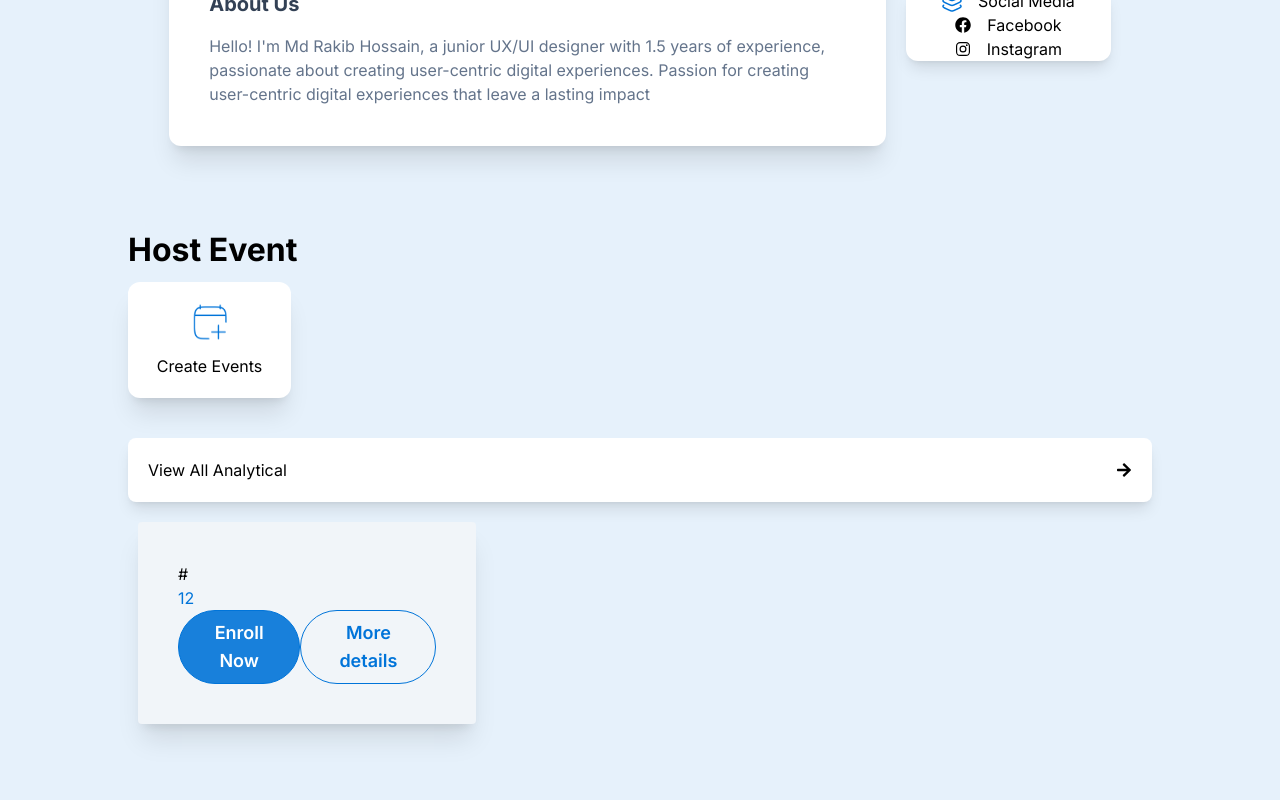
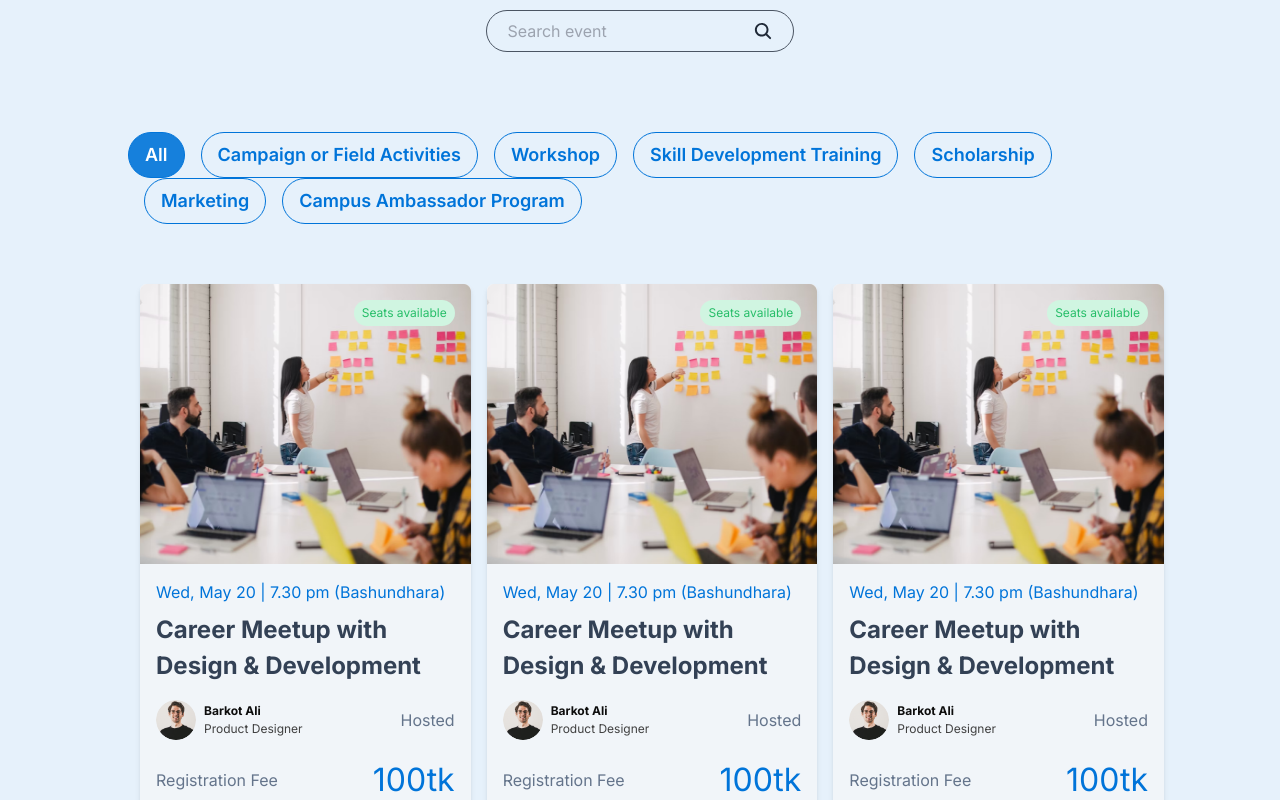
Before and after one commit to rakibulhasanbu/enrollapp-client, a Next.js app: page /event in a window 1280 px wide. Shown: the part 540-1340 px from the top of the page. Built offline with nearby package versions, Linux system fonts and the light colour scheme.

Commit message:
Events page almost done

```diff
--- a/app/event/page.tsx
+++ b/app/event/page.tsx
@@ -1,70 +1,112 @@
-import { FcGoogle } from "react-icons/fc";
-import AppButton from "../../components/ui/AppButton";
-import ProfileCard from "../../components/event/ProfileCard";
-import HostEventCard from "../../components/event/HostEventCard";
-import AnalyticCard from "../../components/event/AnalyticCard";
-import ProfileCardBottom from "../../components/event/profilecardassets/ProfileCardBottom";
+import AppButton from "@/components/ui/AppButton";
+import AppSearchInput from "@/components/ui/AppSearchInput";
+import imgUrl1 from "../../components/home/card/cardAssets/Rectangle 10.png";
+import imgUrl2 from "../../components/home/card/cardAssets/Rectangle 11.png";
 import EventsCard from "@/components/home/card/EventsCard";
+import Subscription from "@/components/home/Subscription";
 
-const Profile = () => {
+const eventcart = [
+  {
+    imgUrl1: imgUrl1,
+    imgUrl2: imgUrl2,
+    dateName: "Wed, May 20 | 7.30 pm (Bashundhara)",
+    title: "Career Meetup with Design & Development",
+    uerImg: "#", // Replace with actual user image URL
+    userName: "Barkot Ali",
+    userDegisnation: "Product Designer",
+    author: "Hosted",
+    Registration: "Registration Fee",
+    RegistrationAmount: "100tk",
+  },
+  {
+    imgUrl1: imgUrl1,
+    imgUrl2: imgUrl2,
+    dateName: "Wed, May 20 | 7.30 pm (Bashundhara)",
+    title: "Career Meetup with Design & Development",
+    uerImg: "#", // Replace with actual user image URL
+    userName: "Barkot Ali",
+    userDegisnation: "Product Designer",
+    author: "Hosted",
+    Registration: "Registration Fee",
+    RegistrationAmount: "100tk",
+  },
+  {
+    imgUrl1: imgUrl1,
+    imgUrl2: imgUrl2,
+    dateName: "Wed, May 20 | 7.30 pm (Bashundhara)",
+    title: "Career Meetup with Design & Development",
+    uerImg: "#", // Replace with actual user image URL
+    userName: "Barkot Ali",
+    userDegisnation: "Product Designer",
+    author: "Hosted",
+    Registration: "Registration Fee",
+    RegistrationAmount: "100tk",
+  },
+  {
+    imgUrl1: imgUrl1,
+    imgUrl2: imgUrl2,
+    dateName: "Wed, May 20 | 7.30 pm (Bashundhara)",
+    title: "Career Meetup with Design & Development",
+    uerImg: "#", // Replace with actual user image URL
+    userName: "Barkot Ali",
+    userDegisnation: "Product Designer",
+    author: "Hosted",
+    Registration: "Registration Fee",
+    RegistrationAmount: "100tk",
+  },
+  {
+    imgUrl1: imgUrl1,
+    imgUrl2: imgUrl2,
+    dateName: "Wed, May 20 | 7.30 pm (Bashundhara)",
+    title: "Career Meetup with Design & Development",
+    uerImg: "#", // Replace with actual user image URL
+    userName: "Barkot Ali",
+    userDegisnation: "Product Designer",
+    author: "Hosted",
+    Registration: "Registration Fee",
+    RegistrationAmount: "100tk",
+  },
+  {
+    imgUrl1: imgUrl1,
+    imgUrl2: imgUrl2,
+    dateName: "Wed, May 20 | 7.30 pm (Bashundhara)",
+    title: "Career Meetup with Design & Development",
+    uerImg: "#", // Replace with actual user image URL
+    userName: "Barkot Ali",
+    userDegisnation: "Product Designer",
+    author: "Hosted",
+    Registration: "Registration Fee",
+    RegistrationAmount: "100tk",
+  },
+];
+
+const page = () => {
   return (
-    <section className="w-[80%] mx-auto pt-40">
-      <div className="flex justify-center items-center gap-5">
-        <div className="w-[70%] bg-white rounded-xl shadow-xl relative">
-          <div className="h-[250px] bg-[#8ABFEE] rounded-xl relative">
-            <div className="right-5 absolute top-5 ">
-              <img src="/assets/Frame 1618872988.png" alt="" className="w-10" />
-            </div>
-          </div>
+    <div className="pt-40 w-[80%] mx-auto">
+      <div className="h-[350px] bg-[#8F8F8F] rounded-md mb-10"></div>
+      <AppSearchInput variant="gray" />
 
-          <div className="flex items-center  p-10 absolute top-[23%] ">
-            <div className="flex gap-20  mt-5  items-center">
-              <div className="flex gap-4 justify-center items-center">
-                <img className="w-40" src="/assets/Ellipse 1472.png" alt="" />
-                <div className="mt-12">
-                  <h2 className="text-[#1E293B] text-[24px] ">
-                    Enroll Opportunities
-                  </h2>
-                  <p className="text-[#64748B] text-[16px]">
-                    Non-profit organization
-                  </p>
-                </div>
-              </div>
+      <div className="mt-20 space-x-4 w-full overflow-x-auto">
+        <AppButton label="All" />
+        <AppButton label="Campaign or Field Activities" variant="outlined" />
+        <AppButton label="Workshop" variant="outlined" />
+        <AppButton label="Skill Development Training" variant="outlined" />
+        <AppButton label="Scholarship" variant="outlined" />
+        <AppButton label="Marketing" variant="outlined" />
+        <AppButton label="Campus Ambassador Program" variant="outlined" />
+      </div>
 
-              <div className="mt-20 text-[12px]">
-                <AppButton
-                  label="Edit details"
-                  variant="outlined"
-                  icon={<FcGoogle className="text-xl" />}
-                  iconPosition="left"
-                // onClick={() => console.log("object")}
-                />
-              </div>
-            </div>
-          </div>
+      <div className="w-full mx-auto grid grid-cols-3 gap-4 py-12">
+        {eventcart.map((data, index) => (
+          <EventsCard key={index} {...data} />
+        ))}
+      </div>
 
-          <div className="m-10 pt-20 flex flex-col gap-4">
-            <h3 className="text-[#334155] text-xl font-bold">About Us</h3>
-            <p className="text-[#64748B] text-[16px]">
-              Hello! I&apos;m Md Rakib Hossain, a junior UX/UI designer with 1.5
-              years of experience, passionate about creating user-centric
-              digital experiences. Passion for creating user-centric digital
-              experiences that leave a lasting impact
-            </p>
-          </div>
-        </div>
-        <div className="w-[20%] flex flex-col gap-6">
-          <ProfileCard />
-          <ProfileCardBottom />
-        </div>
+      <div className="w-full">
+        <Subscription />
       </div>
-      <HostEventCard />
-      <AnalyticCard />
-      <div className="w-[35%] mt-5">
-        <EventsCard dateName="12" imgUrl1="#" />
-      </div>
-    </section>
+    </div>
   );
 };
 
-export default Profile;
+export default page;
--- a/app/page.tsx
+++ b/app/page.tsx
@@ -46,7 +46,10 @@ const page = () => {
       <Partner />
       <PartnerDetails />
       <Faq />
-      <Subscription />
+      <div className="w-[80%] mx-auto">
+        {" "}
+        <Subscription />
+      </div>
     </>
   );
 };
--- a/components/home/Events.tsx
+++ b/components/home/Events.tsx
@@ -2,32 +2,17 @@
 import Slider from "react-slick";
 import "slick-carousel/slick/slick.css";
 import "slick-carousel/slick/slick-theme.css";
-import { FC } from "react";
+import imgUrl1 from "./card/cardAssets/Rectangle 10.png";
+import imgUrl2 from "./card/cardAssets/Rectangle 11.png";
 import EventsCard from "./card/EventsCard";
-// import img1 from "../home/card/cardAssets/Rectangle 11.png";
-// import img2 from "../home/card/cardAssets/Frame 1 (1).png";
-// import user from "../home/card/cardAssets/Rectangle 10.png";
 
-interface Event {
-  imgUrl1: any;
-  imgUrl2: any;
-  dateName: string;
-  title: string;
-  uerImg: any;
-  userName: string;
-  userDegisnation: string;
-  author: string;
-  Registration: string;
-  RegistrationAmount: string;
-}
-
-const eventcart: Event[] = [
+const eventcart = [
   {
-    imgUrl1: "#",
-    imgUrl2: "#",
+    imgUrl1: imgUrl1,
+    imgUrl2: imgUrl2,
     dateName: "Wed, May 20 | 7.30 pm (Bashundhara)",
     title: "Career Meetup with Design & Development",
-    uerImg: "#",
+    uerImg: "#", // Replace with actual user image URL
     userName: "Barkot Ali",
     userDegisnation: "Product Designer",
     author: "Hosted",
@@ -35,11 +20,11 @@ const eventcart: Event[] = [
     RegistrationAmount: "100tk",
   },
   {
-    imgUrl1: "#",
-    imgUrl2: "#",
+    imgUrl1: imgUrl1,
+    imgUrl2: imgUrl2,
     dateName: "Wed, May 20 | 7.30 pm (Bashundhara)",
     title: "Career Meetup with Design & Development",
-    uerImg: "#",
+    uerImg: "#", // Replace with actual user image URL
     userName: "Barkot Ali",
     userDegisnation: "Product Designer",
     author: "Hosted",
@@ -47,11 +32,11 @@ const eventcart: Event[] = [
     RegistrationAmount: "100tk",
   },
   {
-    imgUrl1: "#",
-    imgUrl2: "#",
+    imgUrl1: imgUrl1,
+    imgUrl2: imgUrl2,
     dateName: "Wed, May 20 | 7.30 pm (Bashundhara)",
     title: "Career Meetup with Design & Development",
-    uerImg: "#",
+    uerImg: "#", // Replace with actual user image URL
     userName: "Barkot Ali",
     userDegisnation: "Product Designer",
     author: "Hosted",
@@ -60,7 +45,7 @@ const eventcart: Event[] = [
   },
 ];
 
-export const Events: FC = () => {
+export const Events = () => {
   const settings = {
     dots: false,
     infinite: true,
@@ -68,15 +53,15 @@ export const Events: FC = () => {
     slidesToShow: 3,
     slidesToScroll: 1,
     autoplay: true,
-    autoplaySpeed: 2000, // Corrected to 2000ms (2 seconds)
+    autoplaySpeed: 2000,
     arrows: false,
   };
-
+  console.log(imgUrl1);
   return (
-    <div className="w-[80%] mx-auto ">
+    <div className="w-[80%] mx-auto">
       <Slider {...settings}>
-        {eventcart.map((data) => (
-          <EventsCard key={data.title} {...data} />
+        {eventcart.map((data, index) => (
+          <EventsCard key={index} {...data} />
         ))}
       </Slider>
     </div>
--- a/components/home/Subscription.tsx
+++ b/components/home/Subscription.tsx
@@ -2,7 +2,7 @@ import AppButton from "../ui/AppButton";
 
 const Subscription = () => {
   return (
-    <div className="w-[80%] mx-auto flex items-center bg-[#C8E5EE] rounded mt-40 p-5">
+    <div className="w-full mx-auto flex justify-between items-center bg-[#C8E5EE] rounded mt-20 ">
       <div className="w-[550px] pl-20">
         <h1 className="text-[40px] font-bold mb-3">
           What are your Waiting for ? Come join Us!
@@ -11,7 +11,7 @@ const Subscription = () => {
           <AppButton label="Register Now" variant="filled" />
         </div>
       </div>
-      <div className="w-[419px] ">
+      <div className="w-[419px] py-4 pl-14 ">
         <img src="/assets/7 1.png" alt="" />
       </div>
     </div>
--- a/components/home/card/EventsCard.tsx
+++ b/components/home/card/EventsCard.tsx
@@ -1,14 +1,13 @@
 "use client";
-
 import AppButton from "@/components/ui/AppButton";
-
+import Image, { StaticImageData } from "next/image";
 
 type Appevents = {
-  imgUrl1?: any;
-  imgUrl2?: any;
+  imgUrl1?: StaticImageData;
+  imgUrl2?: StaticImageData;
   dateName?: string;
   title?: string;
-  uerImg?: any;
+  uerImg?: string;
   userName?: string;
   userDegisnation?: string;
   author?: string;
@@ -29,16 +28,27 @@ const EventsCard = ({
   RegistrationAmount,
 }: Appevents) => {
   return (
-    <div className=" p-10 shadow-xl rounded bg-[#F1F5F9] m-[10px] ">
+    <div className=" shadow-md rounded-md bg-[#F1F5F9] m-3 w-full">
       <div className="relative">
-        <div>{imgUrl1}</div>
-        <div className="absulate">{imgUrl2}</div>
+        <p className="bg-[#D0F5E1] text-[12px] rounded-full text-[#27BE69] w-25 absolute right-4 top-4 py-1 px-2 ">
+          Seats available
+        </p>
+        <Image
+          src={imgUrl2 as StaticImageData}
+          alt="Event"
+          className="bg-cover  h-[280px]"
+        />
       </div>
-      <p className="text-primary text-[16px]">{dateName}</p>
-      <h2 className="text-[#334155] font-bold text-[24px]">{title}</h2>
-      <div className="flex justify-between items-center ">
-        <div>
-          <p>{uerImg}</p>
+      <div className="p-4">
+        <p className="text-primary text-[16px] mb-2">{dateName}</p>
+        <h2 className="text-[#334155] font-bold text-[24px] mb-4">{title}</h2>
+        <div className="flex justify-between items-center">
+          <div className="flex items-center gap-2">
+            <Image
+              src={imgUrl1 as StaticImageData}
+              alt="Event"
+              className="w-10 rounded-full"
+            />
             <div>
               <p className="text-[#0D0D0D] text-[12px] font-bold">{userName}</p>
               <p className="text-[#404040] text-[12px]">{userDegisnation}</p>
@@ -46,7 +56,8 @@ const EventsCard = ({
           </div>
           <p className="text-[#64748B] text-[16px]">{author}</p>
         </div>
-      <div className="flex justify-between items-center ">
+
+        <div className="flex justify-between items-center mt-4 mb-2">
           <p className="text-[#64748B] text-[16px]">{Registration}</p>
           <p className="text-[32px] text-primary">{RegistrationAmount}</p>
         </div>
@@ -55,6 +66,7 @@ const EventsCard = ({
           <AppButton label="More details" variant="outlined" />
         </div>
       </div>
+    </div>
   );
 };
 
--- a/components/shared/Footer.tsx
+++ b/components/shared/Footer.tsx
@@ -1,6 +1,6 @@
 const Footer = () => {
   return (
-    <footer className=" w-[80%] mx-auto flex flex-col  justify-center mt-40">
+    <footer className=" w-[80%] mx-auto flex flex-col  justify-center mt-20">
       <div className="flex justify-between items-center my-10">
         <div>
           <h1 className="text-[32px] font-bold">Logo</h1>
--- /dev/null
+++ b/components/ui/AppSearchInput.tsx
@@ -0,0 +1,32 @@
+import { IoSearch } from "react-icons/io5";
+
+type TAppSearchInput = {
+  variant?: "white" | "gray";
+};
+
+const AppSearchInput = ({ variant = "white" }: TAppSearchInput) => {
+  return (
+    <div
+      className={`w-[30%] mx-auto flex justify-between items-center py-2 border  rounded-full px-5 mt-5 ${
+        variant === "white"
+          ? "text-white border-gray-200"
+          : "text-gray-800 border-gray-600"
+      }`}
+    >
+      <input
+        type="text"
+        placeholder="Search event"
+        name=""
+        id=""
+        className="bg-transparent outline-none "
+      />
+      <IoSearch
+        className={`text-xl cursor-pointer ${
+          variant === "white" ? "text-white" : "text-gray-800"
+        }`}
+      />
+    </div>
+  );
+};
+
+export default AppSearchInput;
```
Also changed, not shown: app/organizer/[id]/page.tsx (added, +70 -0 lines), components/event/Event.tsx (added, +7 -0 lines), components/home/Banner.tsx (+2 -10 lines). Lines whose indentation alone changed are shown as unchanged.
